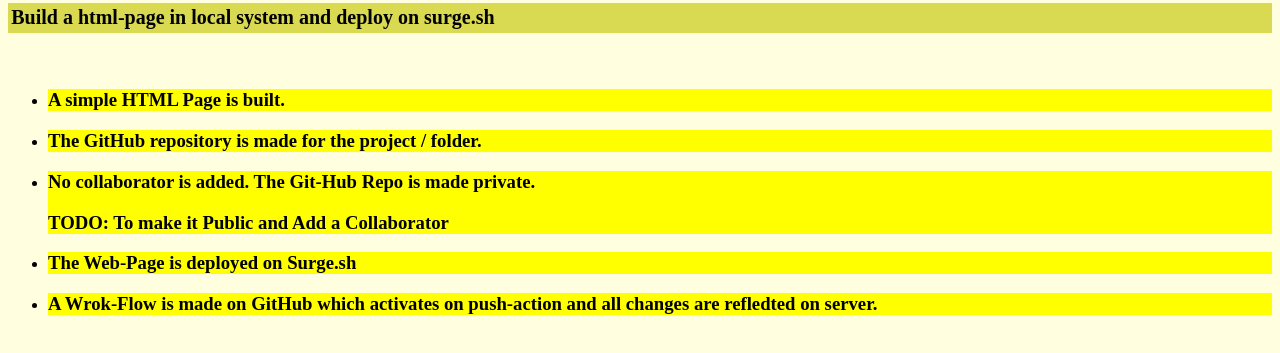
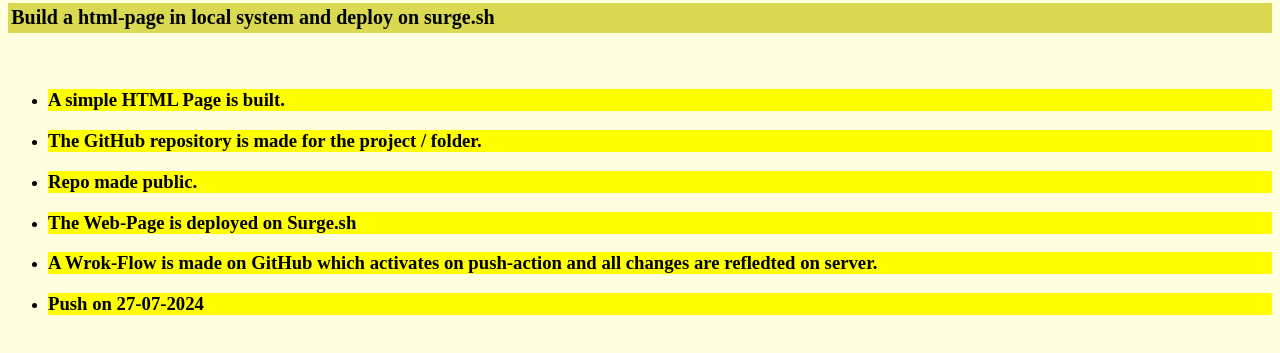
Before and after one commit to aasif112/surge00, a plain HTML site: page index.html in a window 1280 px wide. Shown: the part 83-436 px from the top of the page. Drawn offline with Linux system fonts and the light colour scheme.

Commit message:
Push date updated

```diff
--- a/index.html
+++ b/index.html
@@ -18,14 +18,16 @@
             <h3>The GitHub repository is made for the project / folder.</h3>
         </li>
         <li>
-            <h3>No collaborator is added. The Git-Hub Repo is made private. </h3>
-            <h3>TODO: To make it Public and Add a Collaborator </h3>
+            <h3>Repo made public.</h3>
         </li>
         <li>
             <h3>The Web-Page is deployed on Surge.sh</h3>
         </li>
         <li>
             <h3>A Wrok-Flow is made on GitHub which activates on push-action and all changes are refledted on server.</h3>
+        </li>
+        <li>
+            <h3>Push on 27-07-2024</h3>
         </li>
 
     </ul>
```
